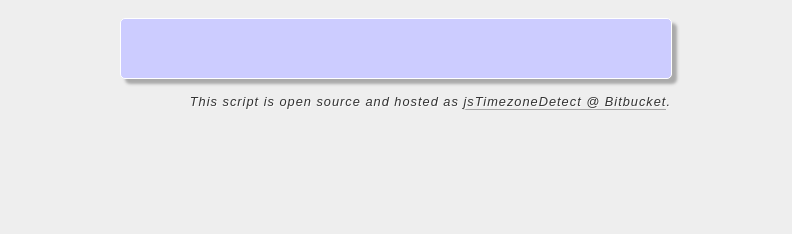
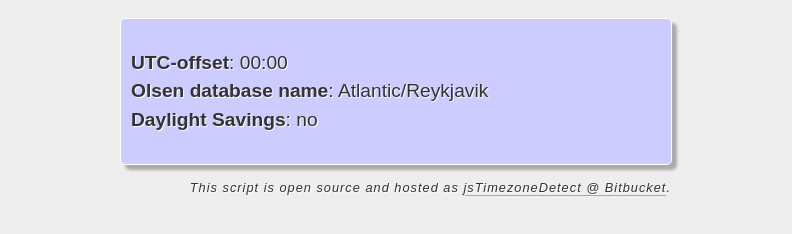
Before and after one commit to HenningM/jstimezonedetect, a plain HTML site: page index.html in a window 1280 px wide. Shown: the part 48-282 px from the top of the page, without its empty margins (244-1036 px from the left). Drawn offline with Linux system fonts and the light colour scheme.

Commit message:
Bah, imported the wrong js file. Clumsy me. Fixed.

```diff
--- a/index.html
+++ b/index.html
@@ -63,7 +63,7 @@
     border-color: #000;
   }
   </style>
-  <script type="text/javascript" src='/tz/detect_timezone.min.js'></script>
+  <script type="text/javascript" src='detect_timezone.min.js'></script>
 </head>
 
 <body>
```
